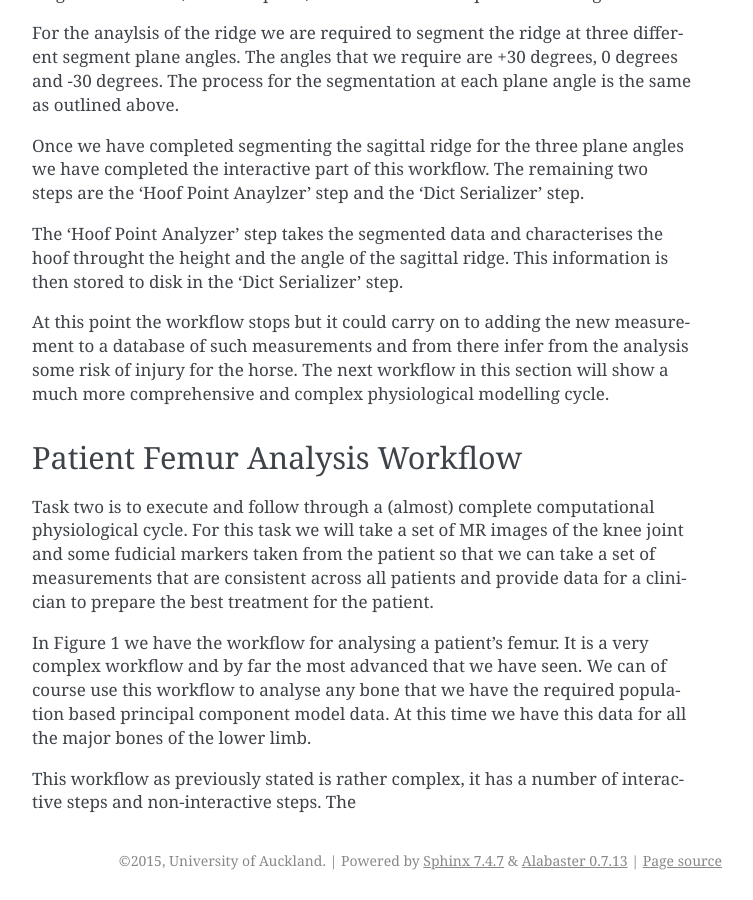
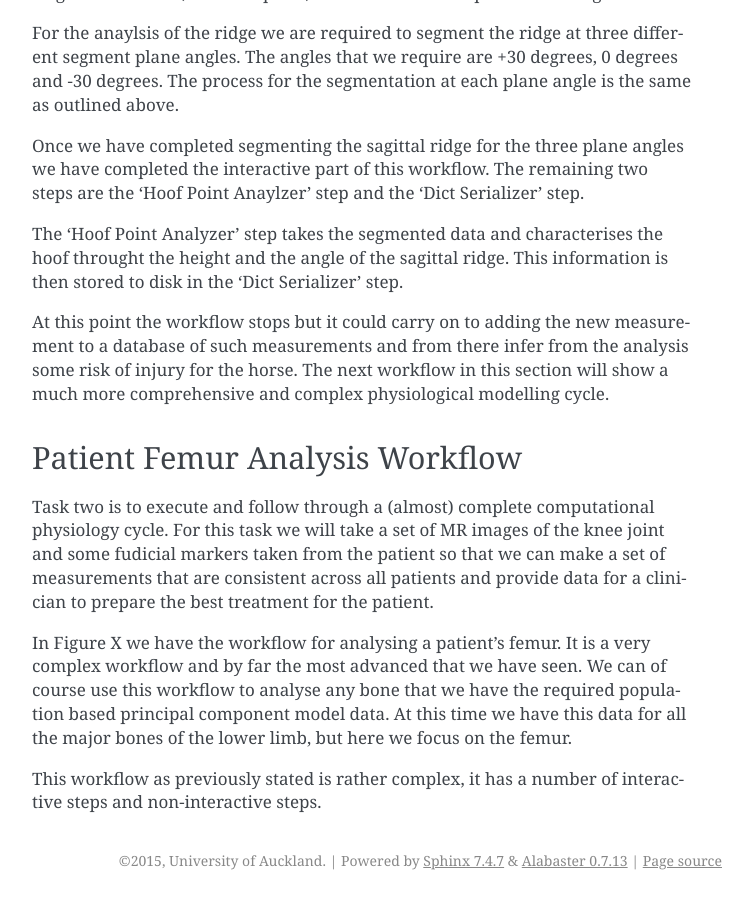
Before and after one commit to ABI-Tutorials/DTP-CompleteWorkflow, a Sphinx documentation site: the page built from source/completeworkflow.rst, in a window 1280 px wide and 900 px high, scrolled down 2800 px. Shown: the whole window, without its empty margins (388-1141 px from the left). Built offline with Sphinx 7.4.7, drawn with Linux system fonts in a browser that asks for light colours; some of the changed text lies outside the part shown.

Commit message:
minor touch ups to some of the text

```diff
--- a/source/completeworkflow.rst
+++ b/source/completeworkflow.rst
@@ -59,8 +59,8 @@ At this point the workflow stops but it could carry on to adding the new measure
 Patient Femur Analysis Workflow
 ===============================
 
-Task two is to execute and follow through a (almost) complete computational physiological cycle.  For this task we will take a set of MR images of the knee joint and some fudicial markers taken from the patient so that we can take a set of measurements that are consistent across all patients and provide data for a clinician to prepare the best treatment for the patient.
+Task two is to execute and follow through a (almost) complete computational physiology cycle.  For this task we will take a set of MR images of the knee joint and some fudicial markers taken from the patient so that we can make a set of measurements that are consistent across all patients and provide data for a clinician to prepare the best treatment for the patient.
 
-In Figure 1 we have the workflow for analysing a patient's femur.  It is a very complex workflow and by far the most advanced that we have seen.  We can of course use this workflow to analyse any bone that we have the required population based principal component model data.  At this time we have this data for all the major bones of the lower limb.
+In Figure X we have the workflow for analysing a patient's femur.  It is a very complex workflow and by far the most advanced that we have seen.  We can of course use this workflow to analyse any bone that we have the required population based principal component model data.  At this time we have this data for all the major bones of the lower limb, but here we focus on the femur.
 
-This workflow as previously stated is rather complex, it has a number of interactive steps and non-interactive steps.  The
+This workflow as previously stated is rather complex, it has a number of interactive steps and non-interactive steps.
```
Also changed, not shown: other parts of source/completeworkflow.rst (+1 -1 lines).
